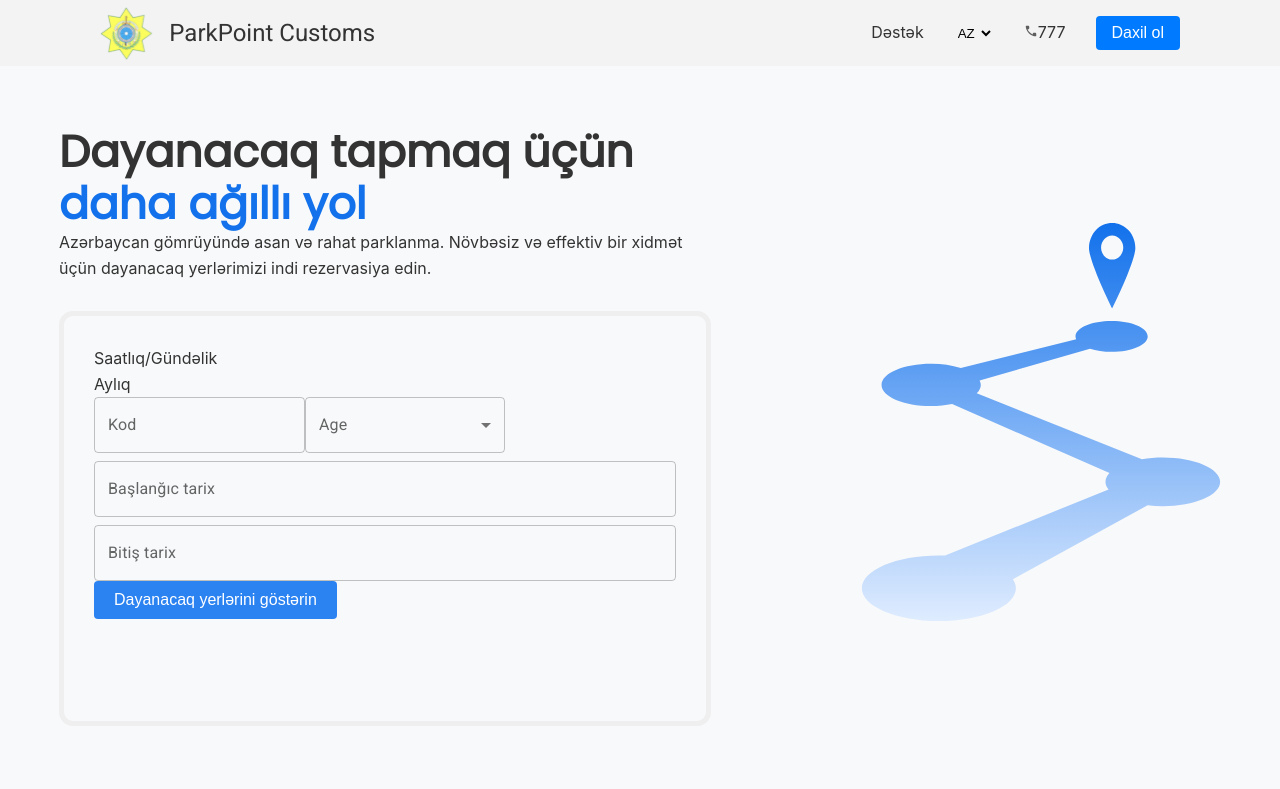
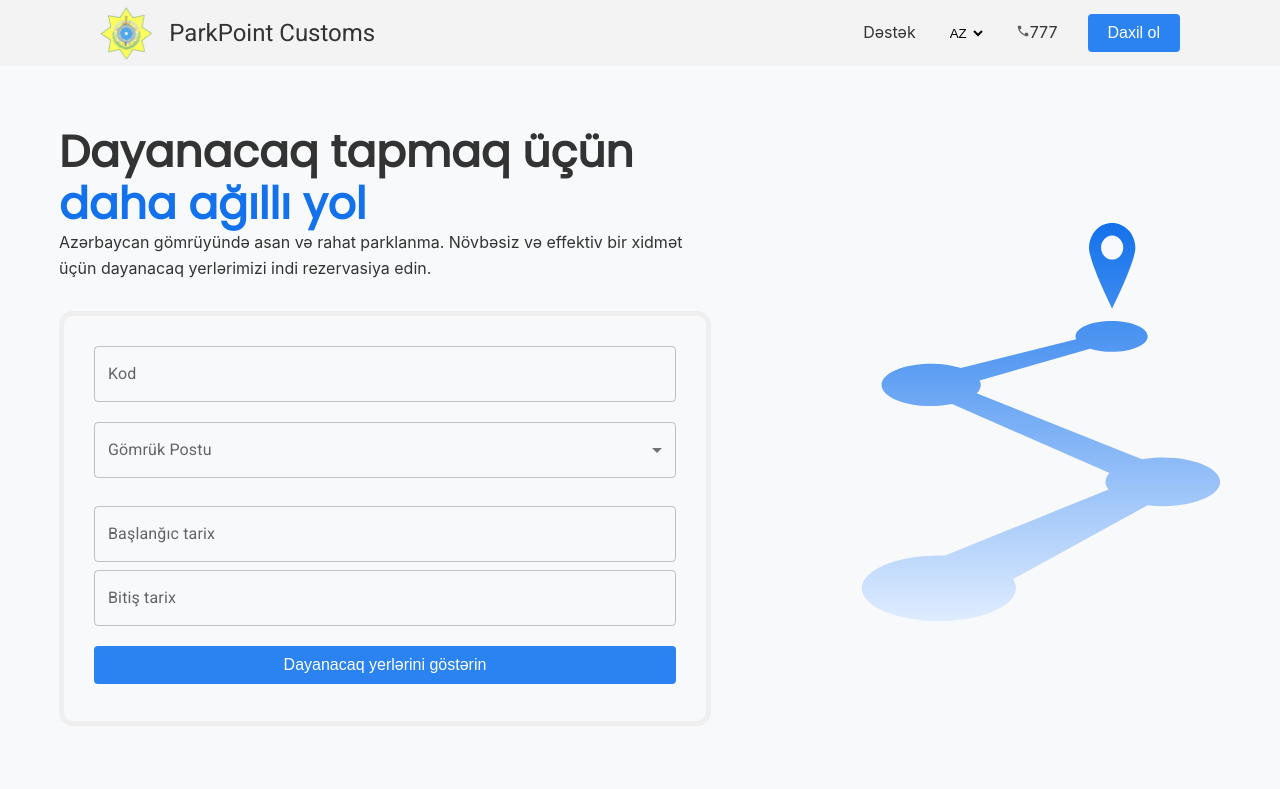
Before and after one commit to Senan747/ParkPoint-Customs, a React (Vite) app: page / in a window 1280 px wide. Shown: the top 789 px of the page. Built offline with nearby package versions, Linux system fonts and the light colour scheme.

Commit message:
refactor: add types folder, fix style of home page

```diff
--- a/src/components/Header/Header.tsx
+++ b/src/components/Header/Header.tsx
@@ -4,6 +4,7 @@ import logo from "@/assets/svg/logo.svg";
 import { useState } from "react";
 import LoginPopup from "../Login";
 import { useNavigate } from "react-router-dom";
+import Button from "../Button";
 
 function Header() {
   const [showLoginPopup, setShowLoginPopup] = useState(false);
@@ -34,7 +35,7 @@ function Header() {
             <span>777</span>
           </li>
           <li>
-            <button onClick={handleLoginPopup}>Daxil ol</button>
+            <Button onClick={handleLoginPopup} text="Daxil ol" />
           </li>
         </ul>
       </div>
--- a/src/components/Login/Login.tsx
+++ b/src/components/Login/Login.tsx
@@ -13,11 +13,8 @@ import apple from "@/assets/svg/apple.svg";
 import facebook from "@/assets/svg/facebook.svg";
 import google from "@/assets/svg/google.svg";
 import { useNavigate } from "react-router-dom";
-
-interface LoginPopupProps {
-  open: boolean;
-  close: () => void;
-}
+import Button from "../Button";
+import { LoginPopupProps } from "../../types";
 
 function LoginPopup({ open, close }: LoginPopupProps) {
   const [showPassword, setShowPassword] = useState(false);
@@ -71,7 +68,7 @@ function LoginPopup({ open, close }: LoginPopupProps) {
           />
         </FormControl>
         <p className={styles.forget_password_text}>Şifrəni unutmusunuz?</p>
-        <button>Daxil ol</button>
+        <Button onClick={() => {}} text="Daxil ol" />
         <div className={styles.form_footer}>
           <p className={styles.login_options}>
             və ya aşağıdakılar ilə daxil ol
--- a/src/features/Auth/Auth.tsx
+++ b/src/features/Auth/Auth.tsx
@@ -11,6 +11,7 @@ import TextField from "@mui/material/TextField";
 import Visibility from "@mui/icons-material/Visibility";
 import VisibilityOff from "@mui/icons-material/VisibilityOff";
 import React, { useState } from "react";
+import Button from "../../components/Button";
 
 function Auth() {
   const [showPassword, setShowPassword] = useState(false);
@@ -145,7 +146,7 @@ function Auth() {
             <img src={facebook} alt="Facebook ilə qeydiyyat" />
             <img src={apple} alt="Apple ilə qeydiyyat" />
           </div>
-          <button onClick={handleSubmit}>Qeydiyyatdan keç</button>
+          <Button onClick={handleSubmit} text="Qeydiyyatdan keç" />
         </div>
       </div>
     </div>
--- a/src/features/Home/Home.module.scss
+++ b/src/features/Home/Home.module.scss
@@ -1,3 +1,6 @@
+.total_container {
+  padding-bottom: 100px;
+
   .first_part {
     display: flex;
     align-items: center;
@@ -39,9 +42,11 @@
       opacity: 0px;
       border: 5px solid #efefef;
       margin-top: 30px;
+      display: flex;
+      flex-direction: column;
+      gap: 20px;
     }
   }
-
   .second_part {
     .second_part_header {
       width: 100%;
@@ -176,3 +181,4 @@
       }
     }
   }
+}
--- a/src/features/Home/Home.tsx
+++ b/src/features/Home/Home.tsx
@@ -15,7 +15,7 @@ import styles from "./Home.module.scss";
 
 function Home() {
   return (
-    <div>
+    <div className={styles.total_container}>
       <div className={styles.first_part}>
         <div>
           <div>
@@ -29,25 +29,23 @@ function Home() {
             </p>
           </div>
           <div className={styles.form}>
-            <div>Saatlıq/Gündəlik</div>
-            <div>Aylıq</div>
-            <div>
             <FormControl>
               <TextField
                 id="outlined-basic"
                 label="Kod"
                 variant="outlined"
-                  placeholder="abc"
+                placeholder="Kodu daxil edin"
               />
             </FormControl>
 
-              <FormControl sx={{ width: 200 }}>
-                <InputLabel id="demo-simple-select-label">Age</InputLabel>
+            <FormControl sx={{ width: "100%" }}>
+              <InputLabel id="demo-simple-select-label">
+                Gömrük Postu
+              </InputLabel>
               <Select
                 labelId="demo-simple-select-label"
                 id="demo-simple-select"
-                  // value={age}
-                  label="Age"
+                label="Gömrük Postu"
               >
                 <MenuItem value="1">1</MenuItem>
               </Select>
@@ -68,7 +66,6 @@ function Home() {
               onClick={() => console.log("show")}
               text="Dayanacaq yerlərini göstərin"
             />
-            </div>
           </div>
         </div>
         <div>
--- /dev/null
+++ b/src/types/index.ts
@@ -0,0 +1,32 @@
+import { ReactNode } from "react";
+
+export interface User {
+  id: string;
+  email: string;
+  name: string;
+}
+
+export interface AuthContextType {
+  user: User | null;
+  isAuthenticated: boolean;
+  signIn: (email: string, password: string) => Promise<void>;
+  signOut: VoidFunction;
+}
+
+export interface ButtonProps {
+  text: string;
+  onClick: VoidFunction;
+  disabled?: boolean;
+}
+
+export interface LoginPopupProps {
+  open: boolean;
+  close: VoidFunction;
+}
+
+export interface RouteConfig {
+  path: string;
+  title?: string;
+  element: ReactNode;
+  children?: RouteConfig[];
+}
```
Also changed, not shown: src/components/Button/Button.tsx (+1 -6 lines), src/hooks/useAuth.tsx (+1 -13 lines), src/router/index.tsx (+1 -7 lines), src/constants/index.ts (added). Lines whose indentation alone changed are shown as unchanged.
